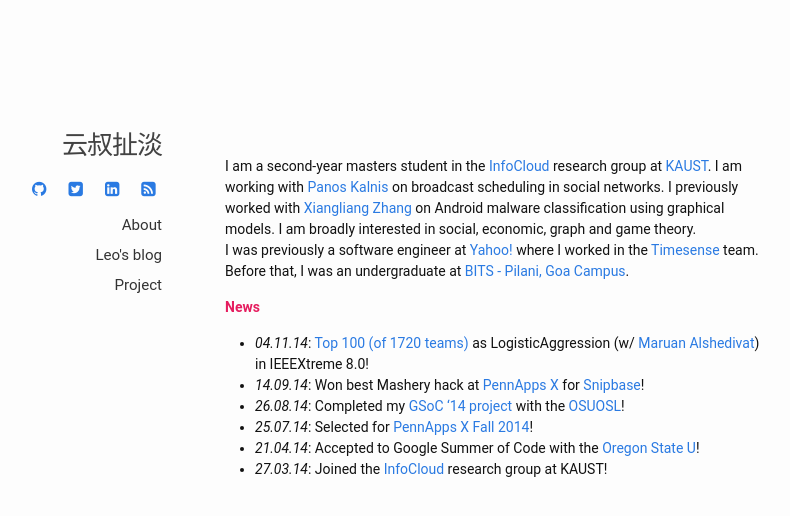
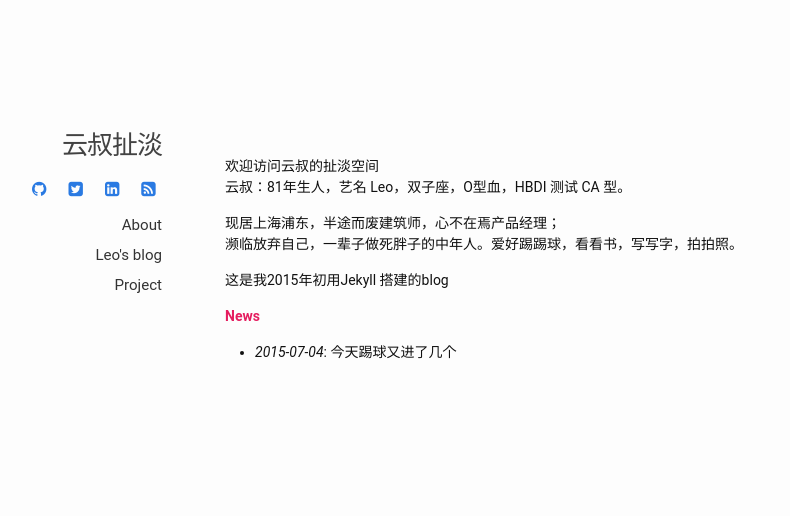
Before and after one commit to leoshcn/leoshcn.github.io, a Jekyll site: the page built from index.md, in a window 1280 px wide. Shown: the top 516 px of the page, without its empty margins (158-948 px from the left). Built offline with Jekyll 4.4.1, drawn with Linux system fonts in a browser that asks for light colours.

Commit message:
change index page

```diff
--- a/index.md
+++ b/index.md
@@ -4,33 +4,15 @@
 permalink: /
 ---
 
-{: style="margin-top:0; margin-bottom: 0;"}
-I am a second-year masters student in the [InfoCloud][1] research group at
-[KAUST][2]. I am working with [Panos Kalnis][3] on broadcast scheduling in
-social networks. I previously worked with [Xiangliang Zhang][5] on Android
-malware classification using graphical models. I am broadly interested in
-social, economic, graph and game theory.
+欢迎访问云叔的扯淡空间
+云叔：81年生人，艺名 Leo，双子座，O型血，HBDI 测试 CA 型。
 
-I was previously a software engineer at [Yahoo!][6] where I worked in the
-[Timesense](/yahoo/) team. Before that, I was an undergraduate at
-[BITS - Pilani, Goa Campus][4].
+现居上海浦东，半途而废建筑师，心不在焉产品经理；
+濒临放弃自己，一辈子做死胖子的中年人。爱好踢踢球，看看书，写写字，拍拍照。
+
+
+这是我2015年初用Jekyll 搭建的blog
 
 ### News
 
-   * *04.11.14*: [Top 100 (of 1720 teams)](http://www.ieee.org/membership_services/membership/students/competitions/xtreme/xtreme8ranking_overall.pdf) as LogisticAggression (w/ [Maruan Alshedivat](http://maruan.alshedivat.com)) in IEEEXtreme 8.0!
-   * *14.09.14*: Won best Mashery hack at
-   [PennApps X](http://2014f.pennapps.com/) for
-   [Snipbase](http://challengepost.com/software/snipbase)!
-   * *26.08.14*: Completed my [GSoC '14 project][7] with the [OSUOSL][6]!
-   * *25.07.14*: Selected for
-   [PennApps X Fall 2014](http://2014f.pennapps.com/)!
-   * *21.04.14*: Accepted to Google Summer of Code with the [Oregon State U][6]!
-   * *27.03.14*: Joined the [InfoCloud][1] research group at KAUST!
-
-[1]: http://cloud.kaust.edu.sa/
-[2]: http://www.kaust.edu.sa/
-[3]: http://www.panoskalnis.com/
-[4]: http://www.bits-pilani.ac.in/goa/
-[5]: https://www.lri.fr/~xlzhang/
-[6]: http://www.yahoo.com/
-[7]: https://www.google-melange.com/gsoc/project/details/google/gsoc2014/emaadmanzoor/5693417237512192
+   * *2015-07-04*: 今天踢球又进了几个
```
